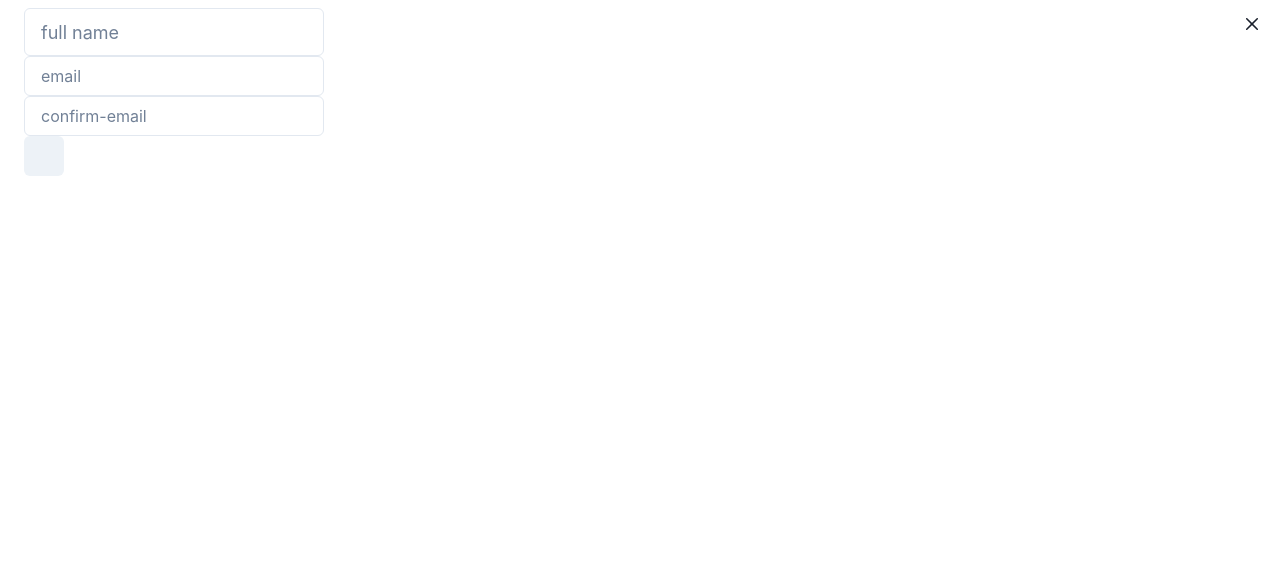
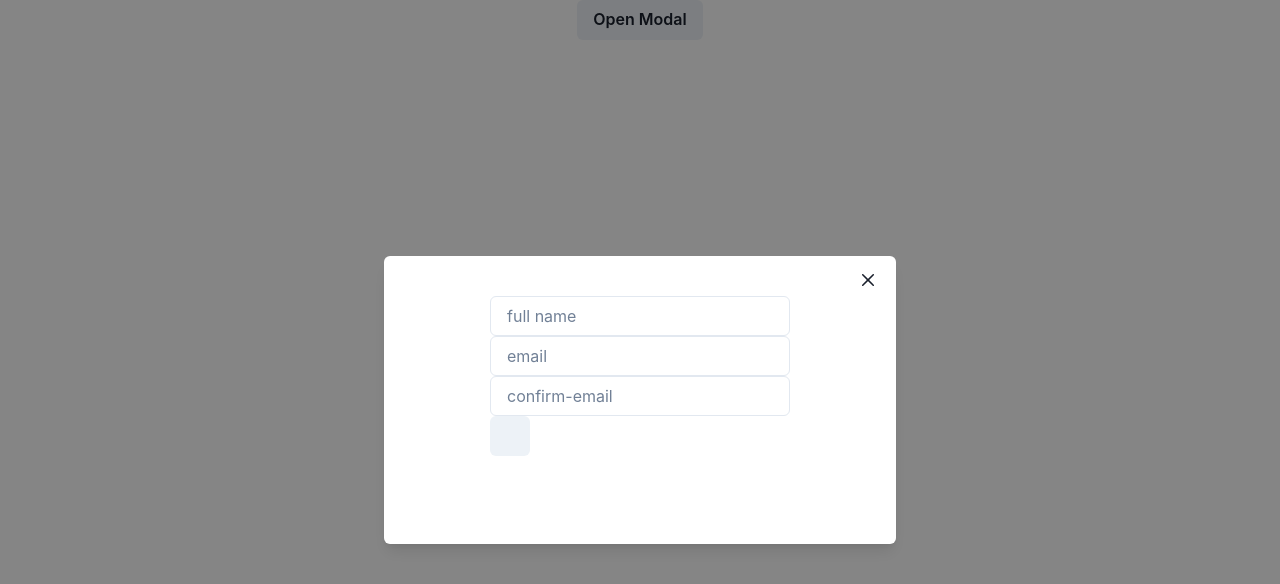
Before and after one commit to liamasis/broccoli-email-collector, a React (Create React App) app: page / in a window 1280 px wide. Both pictures are taken after a click on the button "Open Modal". Shown: the top 584 px of the page. Built offline with nearby package versions, Linux system fonts and the light colour scheme.

Commit message:
figure out centering a div

```diff
--- a/src/App.css
+++ b/src/App.css
@@ -1,3 +1,11 @@
+.loginForm {
+  width: 100%;
+  height: 100%;
+  display: flex;
+  align-items: center;
+  justify-content: center;
+}
+
 .App {
   text-align: center;
 }
--- a/src/components/Login.js
+++ b/src/components/Login.js
@@ -12,7 +12,7 @@ function Login() {
         <Input
           placeholder="full name"
           type="text"
-          size="lg"
+          size="md"
           value={fullname}
           onChange={(e) => setFullname(e.target.value)}
         />
--- a/src/components/Popup.js
+++ b/src/components/Popup.js
@@ -10,6 +10,7 @@ import {
   ModalCloseButton,
   useDisclosure,
   Button,
+  Center,
 } from "@chakra-ui/react";
 import Login from "./Login";
 
@@ -19,16 +20,26 @@ function Popup() {
     <>
       <Button onClick={onOpen}>Open Modal</Button>
       {/* Size can be sml lg xl etc etc 2xl 2lg 5lg etc */}
-      <Modal isOpen={isOpen} onClose={onClose} isCentered size={"full"}>
+      <Modal
+        isOpen={isOpen}
+        onClose={onClose}
+        isCentered
+        size={{ base: "full", lg: "2xl", xl: "lg" }}
+      >
         <ModalOverlay />
         <ModalContent>
-          <ModalCloseButton />
+          <ModalHeader>
+            <ModalCloseButton />
+          </ModalHeader>
+
           <ModalBody pb={6}>
-            <Login />
+            <Center>
+              <Login />
+            </Center>
           </ModalBody>
 
           <ModalFooter>
-            <Button colorScheme="grey" mr={3} onClick={onClose}>
+            <Button colorScheme="grey" mr={1} size="sm" onClick={onClose}>
               Close
             </Button>
           </ModalFooter>
```
